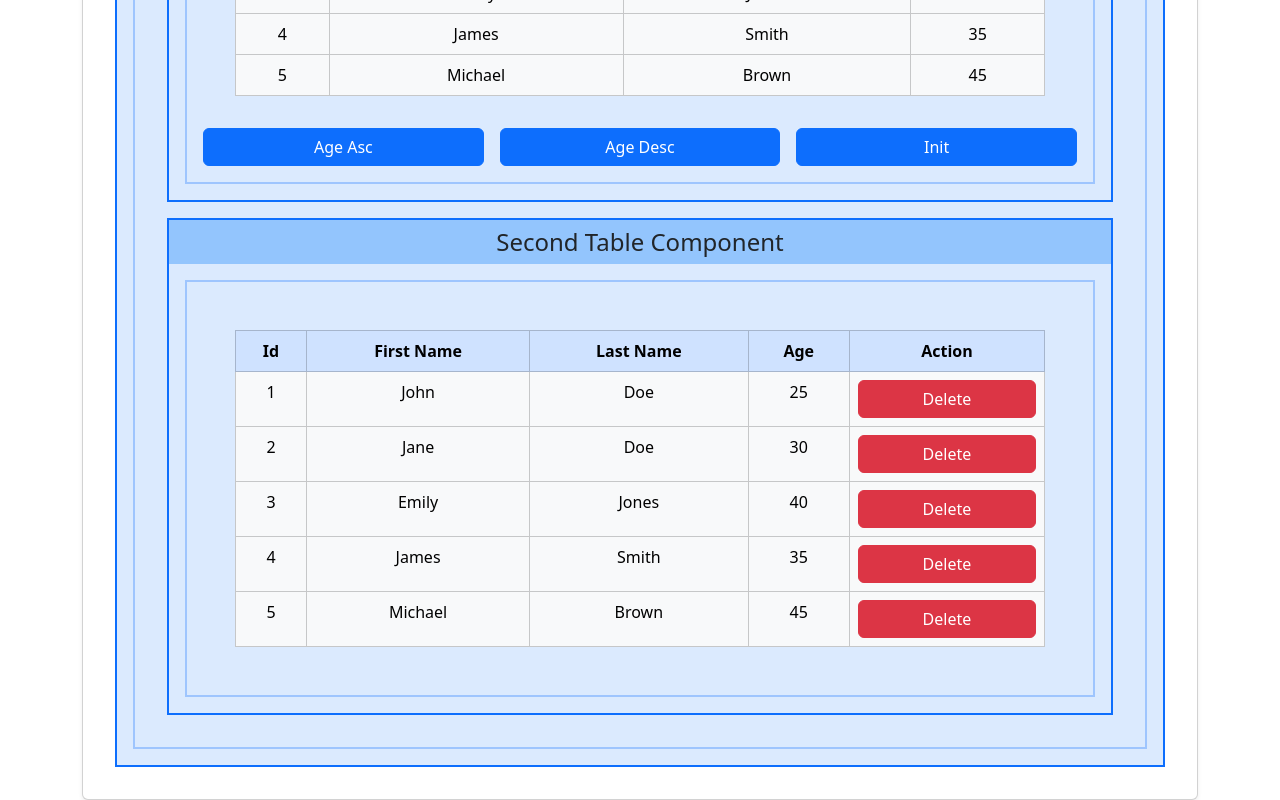
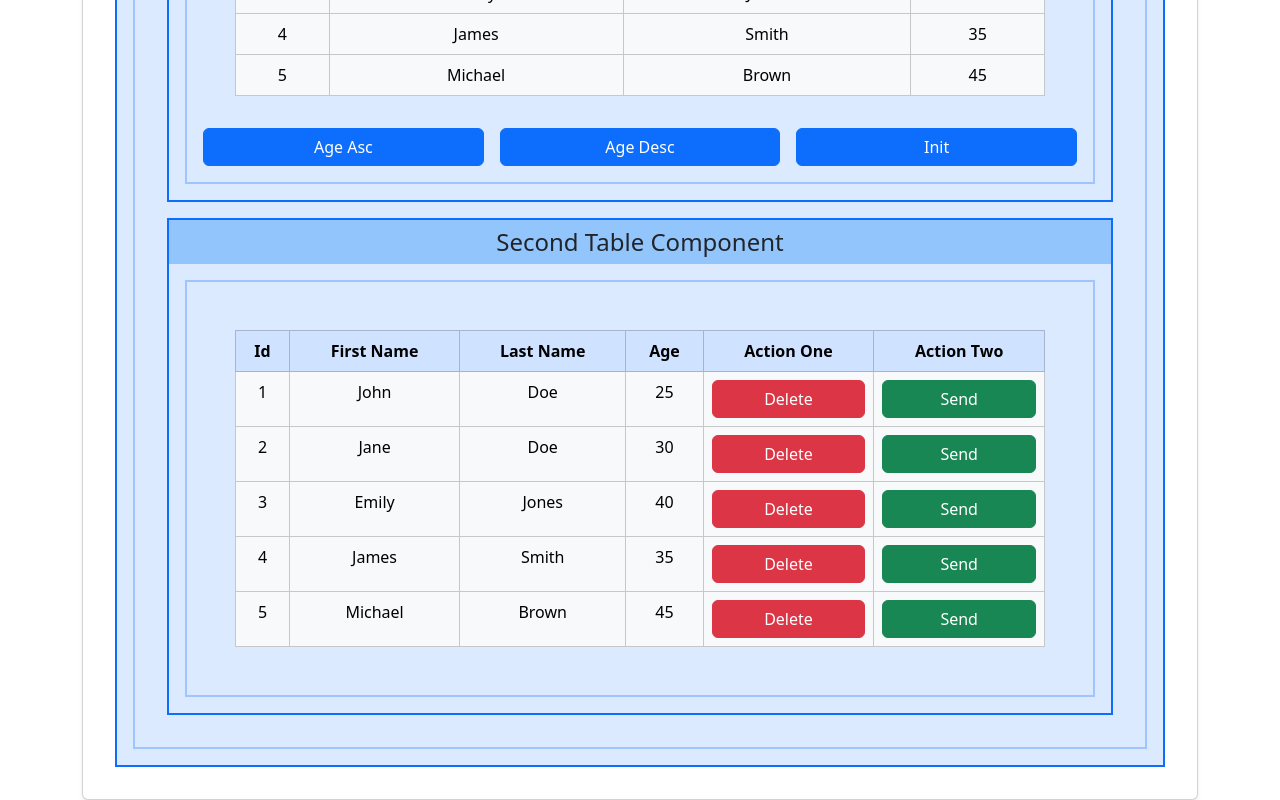
Before and after one commit to nikouliciousp/IntroAngularTailwind, an Angular app: page /comp-input in a window 1280 px wide. Shown: the part 588-1388 px from the top of the page. Built offline with nearby package versions, Linux system fonts and the light colour scheme.

Commit message:
Add user sending functionality and update HTML structure; improve index.html formatting

```diff
--- a/src/app/comp-input/comp-input.component.html
+++ b/src/app/comp-input/comp-input.component.html
@@ -4,7 +4,19 @@
     <app-simple-table></app-simple-table>
     <app-second-table
       (deleteUser)="onDeleteUser($event)"
+      (sendUser)="onSendUser($event)"
       [userData]="userData"
     ></app-second-table>
+    <div *ngIf="receivedUser" class="card m-3">
+      <div class="card-body">
+        <h5 class="card-title">
+          {{ receivedUser.name.last }}
+        </h5>
+        <h6 class="card-subtitle">
+          {{ receivedUser.name.first }} {{ receivedUser.name.last }}'s age is
+          {{ receivedUser.age }}
+        </h6>
+      </div>
+    </div>
   </div>
 </div>
--- a/src/app/comp-input/comp-input.component.ts
+++ b/src/app/comp-input/comp-input.component.ts
@@ -18,9 +18,15 @@ export class CompInputComponent {
     { id: 5, name: { first: 'Michael', last: 'Brown' }, age: 45 },
   ];
 
+  receivedUser: User | undefined;
+
   onDeleteUser(index: number) {
     console.log(index);
     this.userData.splice(index, 1);
   }
+
+  onSendUser(user: User) {
+    this.receivedUser = user;
+  }
 }
 export { User };
--- a/src/app/comp-input/second-table/second-table.component.html
+++ b/src/app/comp-input/second-table/second-table.component.html
@@ -12,7 +12,8 @@
             <th>First Name</th>
             <th>Last Name</th>
             <th>Age</th>
-            <th>Action</th>
+            <th>Action One</th>
+            <th>Action Two</th>
           </tr>
         </thead>
         <tbody class="table-light">
@@ -29,6 +30,14 @@
                 Delete
               </button>
             </td>
+            <td>
+              <button
+                (click)="onSendUser(user)"
+                class="btn btn-success text-white w-100"
+              >
+                Send
+              </button>
+            </td>
           </tr>
         </tbody>
       </table>
--- a/src/app/comp-input/second-table/second-table.component.ts
+++ b/src/app/comp-input/second-table/second-table.component.ts
@@ -12,8 +12,13 @@ export class SecondTableComponent {
 
   @Input() userData: User[] = [];
   @Output() deleteUser = new EventEmitter<number>();
+  @Output() sendUser = new EventEmitter<User>();
 
   onDeleteUser(i: number) {
     this.deleteUser.emit(i);
   }
+
+  onSendUser(user: User) {
+    this.sendUser.emit(user);
+  }
 }
--- a/src/index.html
+++ b/src/index.html
@@ -1,11 +1,13 @@
-<!doctype html>
+<!DOCTYPE html>
 <html lang="en">
   <head>
-  <meta charset="utf-8">
+    <meta charset="UTF-8" />
+    <meta name="viewport" content="width=device-width, initial-scale=1.0" />
     <title>AngularIntroExamples</title>
-  <base href="/">
-  <meta name="viewport" content="width=device-width, initial-scale=1">
-  <link rel="icon" type="image/x-icon" href="favicon.ico">
+    <link
+      rel="stylesheet"
+      href="https://stackpath.bootstrapcdn.com/bootstrap/5.3.0/css/bootstrap.min.css"
+    />
   </head>
   <body>
     <app-root></app-root>
```
Also changed, not shown: requirements.txt (added). Lines whose indentation alone changed are shown as unchanged.
